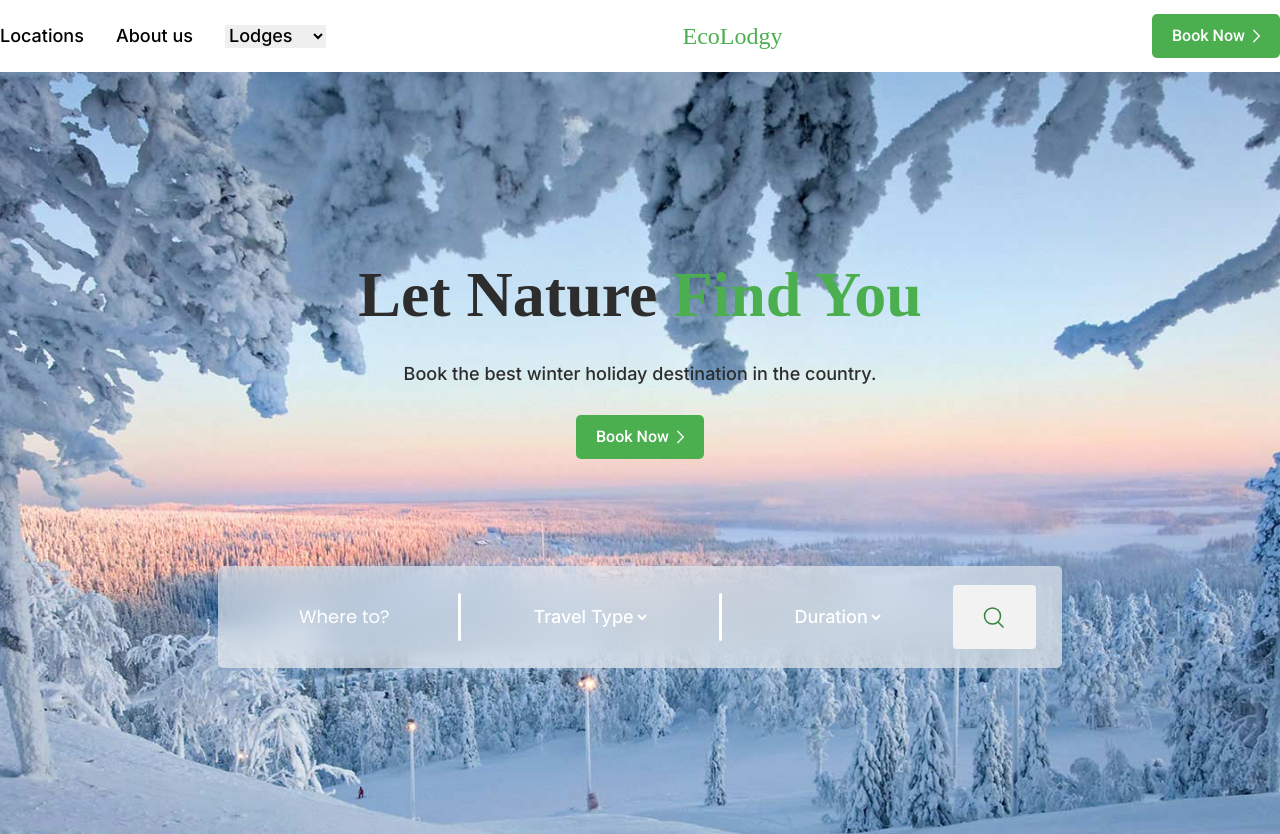
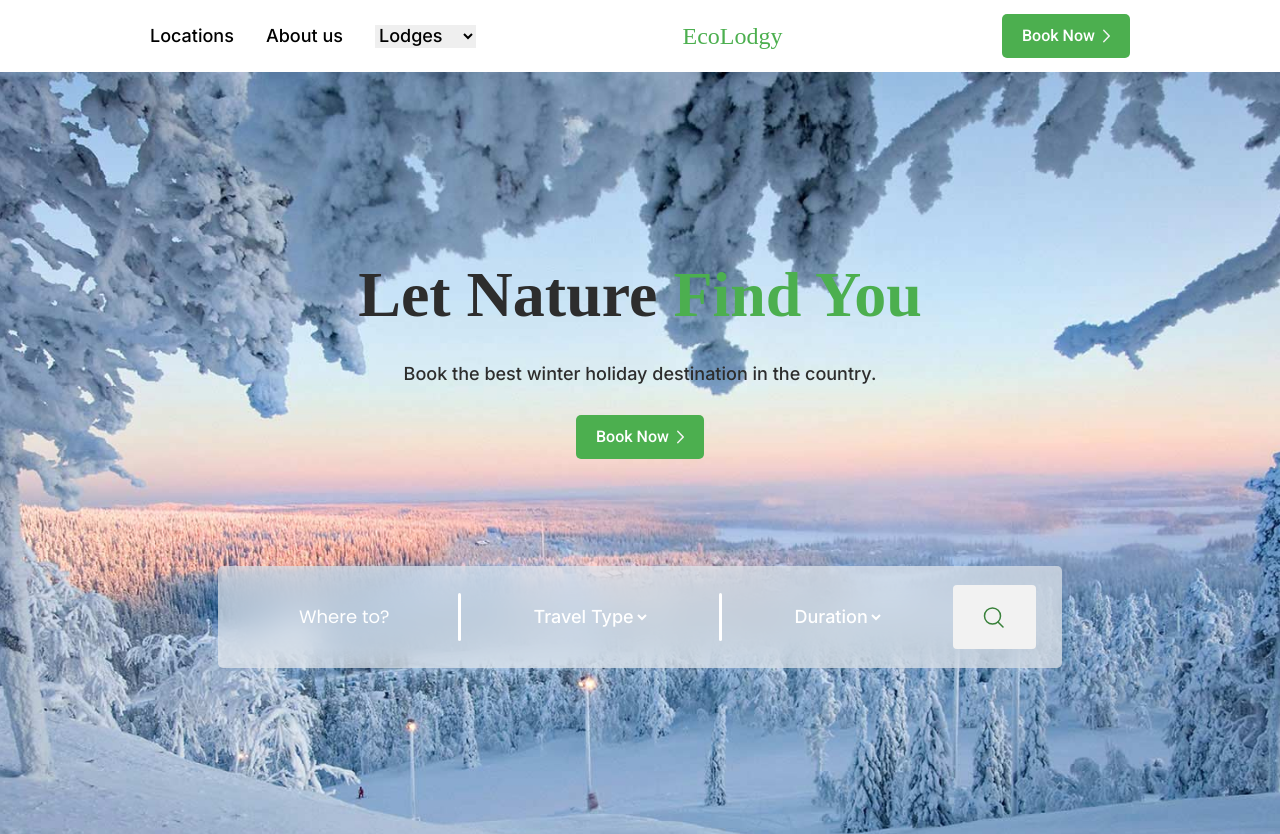
Before and after one commit to mariam-gabataeva/Lecture-10, a plain HTML site: page index.html in a window 1280 px wide. Shown: the top 834 px of the page. Drawn offline with Linux system fonts and the light colour scheme; a web font is replaced by a local one.

Commit message:
error correction

```diff
--- a/css/style.css
+++ b/css/style.css
@@ -6,13 +6,16 @@ body{
     font-family: 'DM Sans', sans-serif;
 }
 header{
+    position: sticky;
+    top: 0px;
     display: flex;
     justify-content: space-between;
     align-items: center;
-    max-width: 1438px;
     width: 100%;
     height: 72px;
     margin: auto;
+    padding: 0px 150px;
+    background: white;
 }
 .logo{
     max-width: 113px;
```
